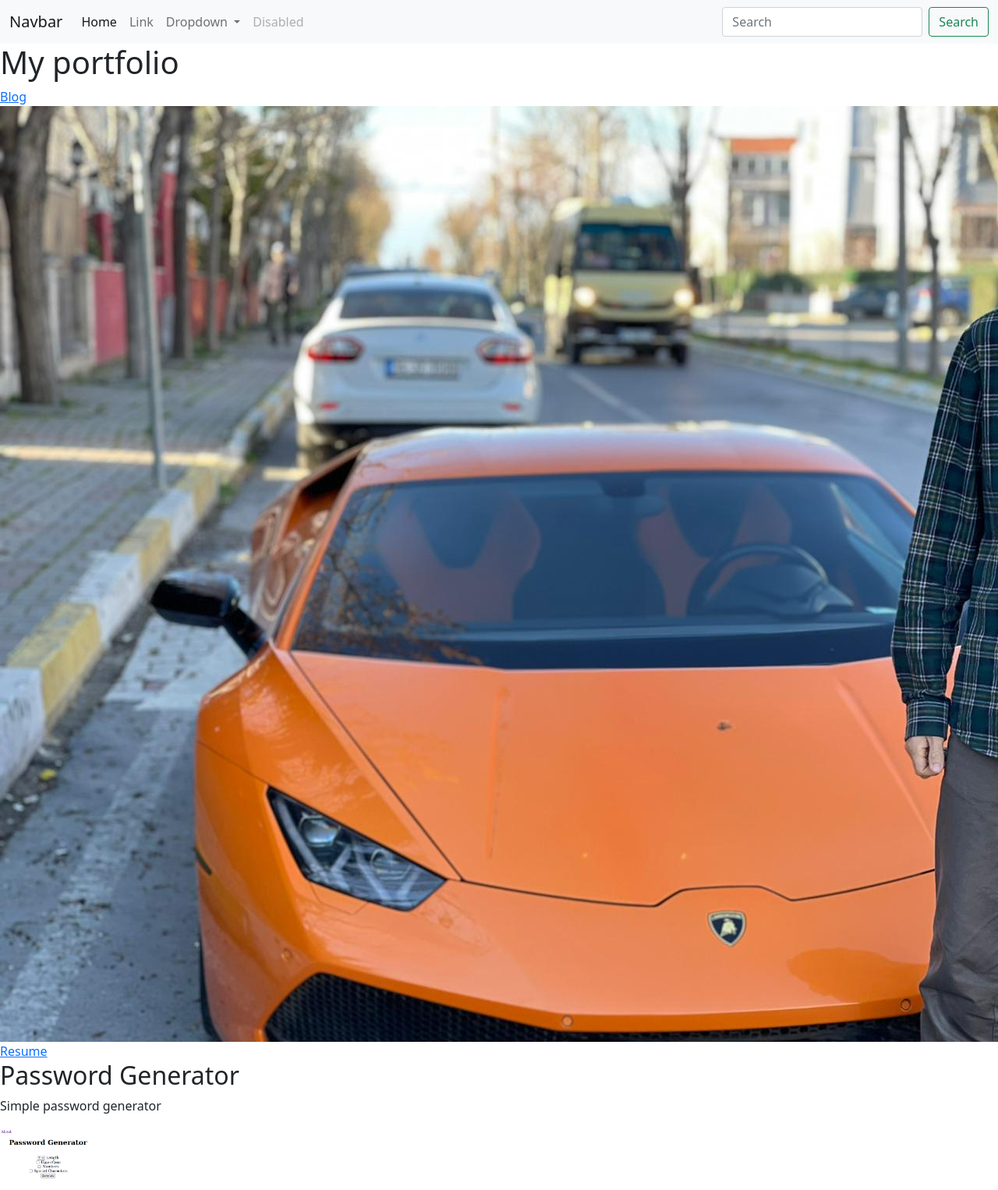
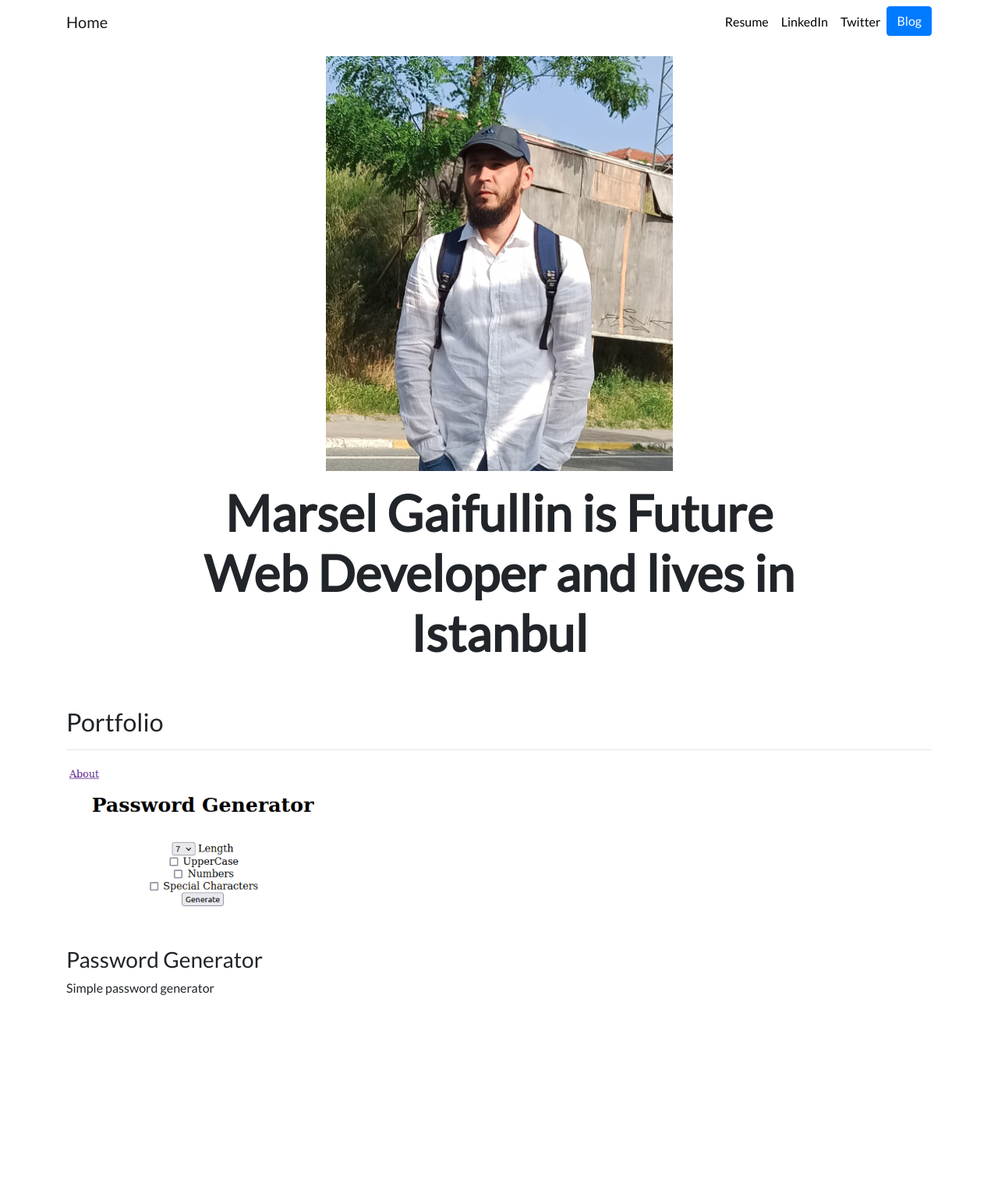
Before and after one commit to Bikmetle/personal_portfolio, a Django app: page / in a window 1280 px wide; the page is wider, and only the part inside the window is pictured. Shown: that part at 78% size. After the commit the page ends 1276 px from the top of that part, so only its background shows below. Run offline with Django 4.2, Linux system fonts and the light colour scheme; data comes from the database, SQL or seed files in the repository; both versions use the stored data as it was after the commit; some libraries are stand-ins or nearby versions.

Commit message:
before 5.14

```diff
--- a/blog/templates/blog/all_blogs.html
+++ b/blog/templates/blog/all_blogs.html
@@ -1,10 +1,10 @@
 {% extends 'portfolio/base.html' %}
 
 {% block content %}
-
-All Blogs Are Here
-
+<br>
+<br>
 <h2>Marsel has written {{ blogs.count }} blog{{ blogs.count|pluralize }}</h2>
+<br>
 {% for blog in blogs %}
 
 <a href="{% url 'blog:detail' blog.id %}"><h2>{{ blog.title }}</h2></a>
--- /dev/null
+++ b/portfolio/static/portfolio/custom.css
@@ -0,0 +1,24 @@
+.navbar-nav .nav-link {
+    color: rgba(0,0,0,1) !important;
+}
+
+.navbar-nav .nav-link:hover {
+    color: rgba(0,0,0,.5) !important;
+}
+
+body {
+    font-family: 'Lato', sans-serif;
+}
+
+#blogtitle {
+    font-size: 6rem;
+}
+
+@media (min-width: 992px) {
+    #hometext {
+        font-size: 4rem;
+    }
+    #blogdetailtitle {
+        font-size: 5rem;
+    }
+}
--- a/portfolio/templates/portfolio/base.html
+++ b/portfolio/templates/portfolio/base.html
@@ -1,64 +1,61 @@
+{% load static %}
 <!doctype html>
 <html lang="en">
+
 <head>
   <!-- Required meta tags -->
   <meta charset="utf-8">
-    <meta name="viewport" content="width=device-width, initial-scale=1">
+  <meta name="viewport" content="width=device-width, initial-scale=1, shrink-to-fit=no">
 
   <!-- Bootstrap CSS -->
-    <link href="https://cdn.jsdelivr.net/npm/bootstrap@5.0.2/dist/css/bootstrap.min.css" rel="stylesheet" integrity="sha384-EVSTQN3/azprG1Anm3QDgpJLIm9Nao0Yz1ztcQTwFspd3yD65VohhpuuCOmLASjC" crossorigin="anonymous">
+  <link rel="stylesheet" href="https://stackpath.bootstrapcdn.com/bootstrap/4.4.1/css/bootstrap.min.css" integrity="sha384-Vkoo8x4CGsO3+Hhxv8T/Q5PaXtkKtu6ug5TOeNV6gBiFeWPGFN9MuhOf23Q9Ifjh" crossorigin="anonymous">
 
-    <title>Marsel's Portfolio</title>
+  <link rel="stylesheet" href="{% static "portfolio/custom.css" %}">
+
+  <link href="https://fonts.googleapis.com/css?family=Lato&display=swap" rel="stylesheet">
+
+  <link rel="icon" type="image/png" href="{% static "portfolio/Logo.png" %}">
+
+  <title>Marsel Gaifullin</title>
 </head>
+
 <body>
-    <nav class="navbar navbar-expand-lg navbar-light bg-light">
-      <div class="container-fluid">
-        <a class="navbar-brand" href="#">Navbar</a>
-        <button class="navbar-toggler" type="button" data-bs-toggle="collapse" data-bs-target="#navbarSupportedContent" aria-controls="navbarSupportedContent" aria-expanded="false" aria-label="Toggle navigation">
+
+  <nav id="topNav" class="navbar navbar-expand-md navbar-light">
+    <div class="container">
+      <a class="navbar-brand" href="{% url 'home' %}">
+        <span>Home</span>
+      </a>
+      <button class="navbar-toggler" type="button" data-toggle="collapse" data-target="#navbarNav" aria-controls="navbarNav" aria-expanded="false" aria-label="Toggle navigation">
         <span class="navbar-toggler-icon"></span>
       </button>
-        <div class="collapse navbar-collapse" id="navbarSupportedContent">
-          <ul class="navbar-nav me-auto mb-2 mb-lg-0">
+      <div class="collapse navbar-collapse text-center" id="navbarNav">
+        <ul class="navbar-nav ml-auto">
           <li class="nav-item">
-              <a class="nav-link active" aria-current="page" href="#">Home</a>
+            <a class="nav-link" href="{% static "portfolio/CV.pdf" %}">Resume</a>
           </li>
           <li class="nav-item">
-              <a class="nav-link" href="#">Link</a>
-            </li>
-            <li class="nav-item dropdown">
-              <a class="nav-link dropdown-toggle" href="#" id="navbarDropdown" role="button" data-bs-toggle="dropdown" aria-expanded="false">
-                Dropdown
-              </a>
-              <ul class="dropdown-menu" aria-labelledby="navbarDropdown">
-                <li><a class="dropdown-item" href="#">Action</a></li>
-                <li><a class="dropdown-item" href="#">Another action</a></li>
-                <li><hr class="dropdown-divider"></li>
-                <li><a class="dropdown-item" href="#">Something else here</a></li>
-              </ul>
+            <a class="nav-link" href="https://www.linkedin.com/in/marsel-gaifullin-a476141a4/" target="_blank">LinkedIn</a>
           </li>
           <li class="nav-item">
-              <a class="nav-link disabled" href="#" tabindex="-1" aria-disabled="true">Disabled</a>
+            <a class="nav-link" href="https://twitter.com/Marsel79086605" target="_blank">Twitter</a>
+          </li>
+          <li>
+            <a role="button" href="{% url 'blog:all_blogs' %}" class="btn btn-primary">Blog</a>
           </li>
         </ul>
-          <form class="d-flex">
-            <input class="form-control me-2" type="search" placeholder="Search" aria-label="Search">
-            <button class="btn btn-outline-success" type="submit">Search</button>
-          </form>
       </div>
     </div>
   </nav>
+  <div class="container">
+    {% block content %}{% endblock %}
+  </div>
 
-    {% block content %}} {% endblock %}
+  <!-- Optional JavaScript -->
+  <!-- jQuery first, then Popper.js, then Bootstrap JS -->
+  <script src="https://code.jquery.com/jquery-3.4.1.slim.min.js" integrity="sha384-J6qa4849blE2+poT4WnyKhv5vZF5SrPo0iEjwBvKU7imGFAV0wwj1yYfoRSJoZ+n" crossorigin="anonymous"></script>
+  <script src="https://cdn.jsdelivr.net/npm/popper.js@1.16.0/dist/umd/popper.min.js" integrity="sha384-Q6E9RHvbIyZFJoft+2mJbHaEWldlvI9IOYy5n3zV9zzTtmI3UksdQRVvoxMfooAo" crossorigin="anonymous"></script>
+  <script src="https://stackpath.bootstrapcdn.com/bootstrap/4.4.1/js/bootstrap.min.js" integrity="sha384-wfSDF2E50Y2D1uUdj0O3uMBJnjuUD4Ih7YwaYd1iqfktj0Uod8GCExl3Og8ifwB6" crossorigin="anonymous"></script>
+</body>
 
-    <!-- Optional JavaScript; choose one of the two! -->
-
-    <!-- Option 1: Bootstrap Bundle with Popper -->
-    <script src="https://cdn.jsdelivr.net/npm/bootstrap@5.0.2/dist/js/bootstrap.bundle.min.js" integrity="sha384-MrcW6ZMFYlzcLA8Nl+NtUVF0sA7MsXsP1UyJoMp4YLEuNSfAP+JcXn/tWtIaxVXM" crossorigin="anonymous"></script>
-
-    <!-- Option 2: Separate Popper and Bootstrap JS -->
-    <!--
-    <script src="https://cdn.jsdelivr.net/npm/@popperjs/core@2.9.2/dist/umd/popper.min.js" integrity="sha384-IQsoLXl5PILFhosVNubq5LC7Qb9DXgDA9i+tQ8Zj3iwWAwPtgFTxbJ8NT4GN1R8p" crossorigin="anonymous"></script>
-    <script src="https://cdn.jsdelivr.net/npm/bootstrap@5.0.2/dist/js/bootstrap.min.js" integrity="sha384-cVKIPhGWiC2Al4u+LWgxfKTRIcfu0JTxR+EQDz/bgldoEyl4H0zUF0QKbrJ0EcQF" crossorigin="anonymous"></script>
-    -->
-  </body>
 </html>
--- a/portfolio/templates/portfolio/home.html
+++ b/portfolio/templates/portfolio/home.html
@@ -2,23 +2,39 @@
 
 {% block content %}
 
-<h1>My portfolio</h1>
-<a href="{% url 'blog:all_blogs' %}">Blog</a>
 {% load static %}
 
-<img src="{% static 'portfolio/me.jpeg' %}">
-<a href="{% static 'portfolio/CV.pdf' %}">Resume</a>
-{% for project in projects %}
+<div class="row justify-content-center my-3">
+  <div class="col-5">
+    <img src="{% static 'portfolio/me.png' %}" class="img-fluid">
+  </div>
+</div>
 
-<h2>{{ project.title }}</h2>
-<p>{{ project.description }}</p>
-<img src="{{ project.image.url }}" height="80">
+<div class="row justify-content-center mb-3">
+  <div class="col-md-9 text-center">
+    <h1 id="hometext" class="font-weight-bold">Marsel Gaifullin is Future Web Developer and lives in Istanbul</h1>
+  </div>
+</div>
 
-{% if project.url %}
-<br>
-<a href="{{ project.url }}">Link</a>
-{% endif %}
+<h2 class="mt-5">Portfolio</h2>
+<hr>
+<div class="row">
+  {% for project in projects %}
+  <div class="col-lg-4 col-md-6">
 
-{% endfor %}
+    {% if project.url %}
+    <a href="{{ project.url }}">
+      <img src="{{ project.image.url }}" class="img-fluid mb-2">
+    </a>
+    {% else %}
+
+    <img src="{{ project.image.url }}" class="img-fluid mb-2">
+    {% endif %}
+    <h3>{{ project.title }}</h3>
+    <p>{{ project.description }}</p>
+
+  </div>
+  {% endfor %}
+</div>
 
 {% endblock %}
```
Also changed, not shown: db.sqlite3, media/portfolio/images/AIM.jpg (deleted), media/portfolio/images/AIM_zvl6DU3.jpg (deleted), media/portfolio/images/Screenshot_from_2022-07-22_11-16-00.png (added), portfolio/static/portfolio/me.jpeg (deleted), portfolio/static/portfolio/me.png (added). Lines whose indentation alone changed are shown as unchanged.
